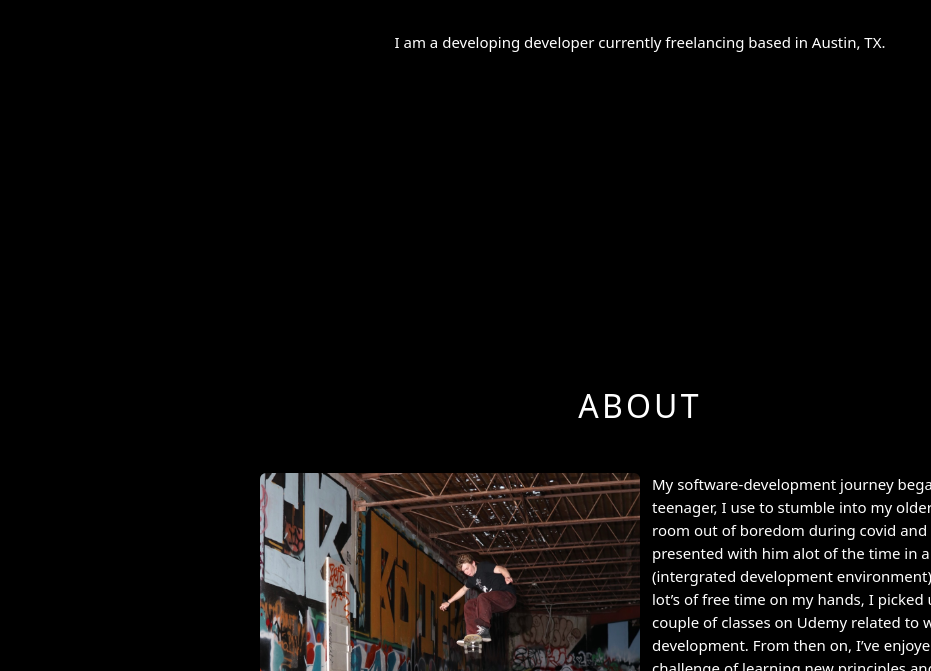
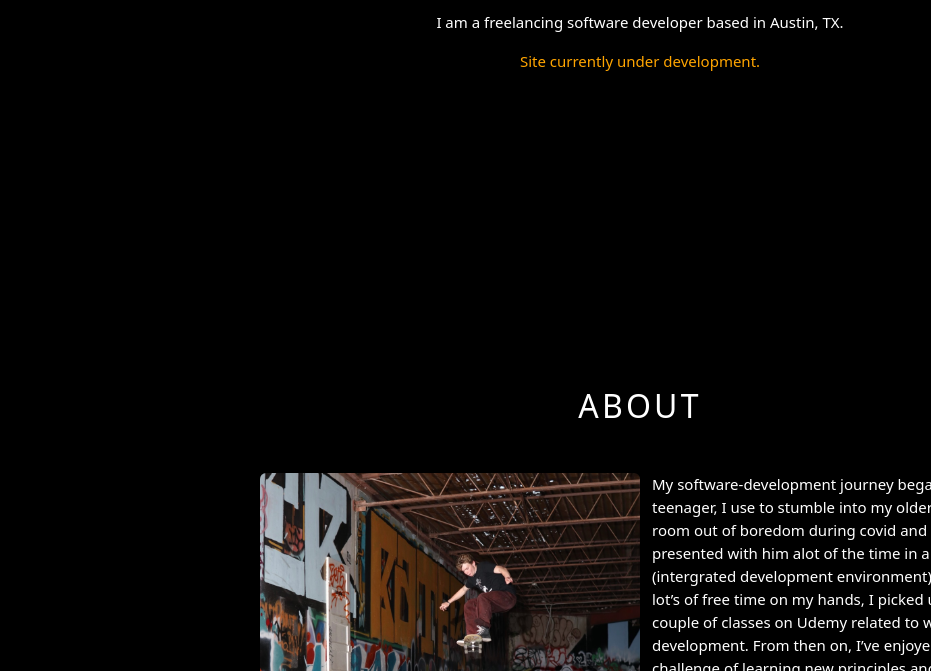
Before and after one commit to kieranliner/portfolio, a plain HTML site: page index.html in a window 1280 px wide. Shown: the part 429-1100 px from the top of the page, without its empty margins (0-931 px from the left). Drawn offline with nearby package versions, Linux system fonts and the light colour scheme.

Commit message:
edited hero text

```diff
--- a/index.html
+++ b/index.html
@@ -68,10 +68,8 @@
             <h2 class="sub-heading">
               Kieran J. Liner<span class="blink_me">_</span>
             </h2>
-            <p>
-              I am a developing developer currently freelancing based in Austin,
-              TX.
-            </p>
+            <p>I am a freelancing software developer based in Austin, TX.</p>
+            <p style="color: orange">Site currently under development.</p>
           </div>
         </div>
       </div>
```
